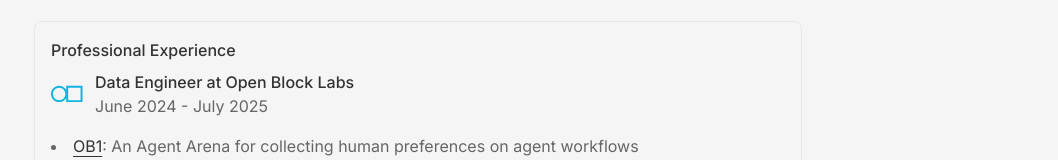
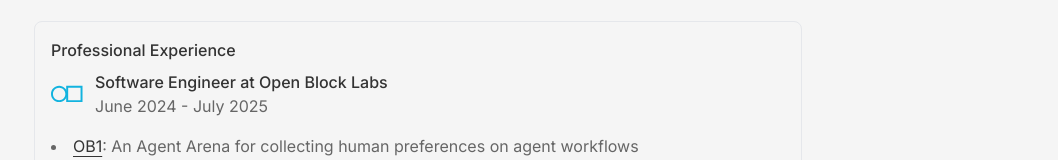
Before and after one commit to melotik/website, a Next.js app: page / in a window 1280 px wide. Shown: the part 790-950 px from the top of the page, without its empty margins (222-1280 px from the left). Built offline with nearby package versions, Linux system fonts and the light colour scheme.

Commit message:
update title

```diff
--- a/app/page.tsx
+++ b/app/page.tsx
@@ -144,7 +144,7 @@
                     />
                   </a>
                   <div>
-                    <h4 className="font-medium">Data Engineer at Open Block Labs</h4>
+                    <h4 className="font-medium">Software Engineer at Open Block Labs</h4>
                     <p className="text-text-secondary">June 2024 - July 2025</p>
                   </div>
                 </div>
```
